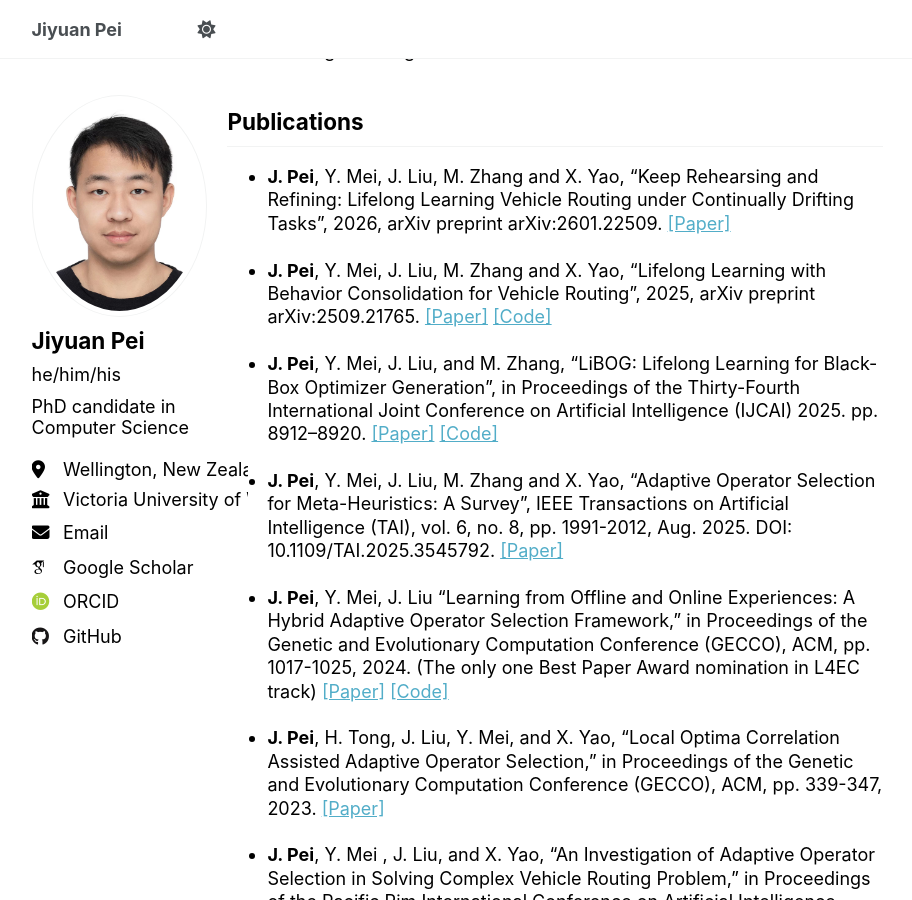
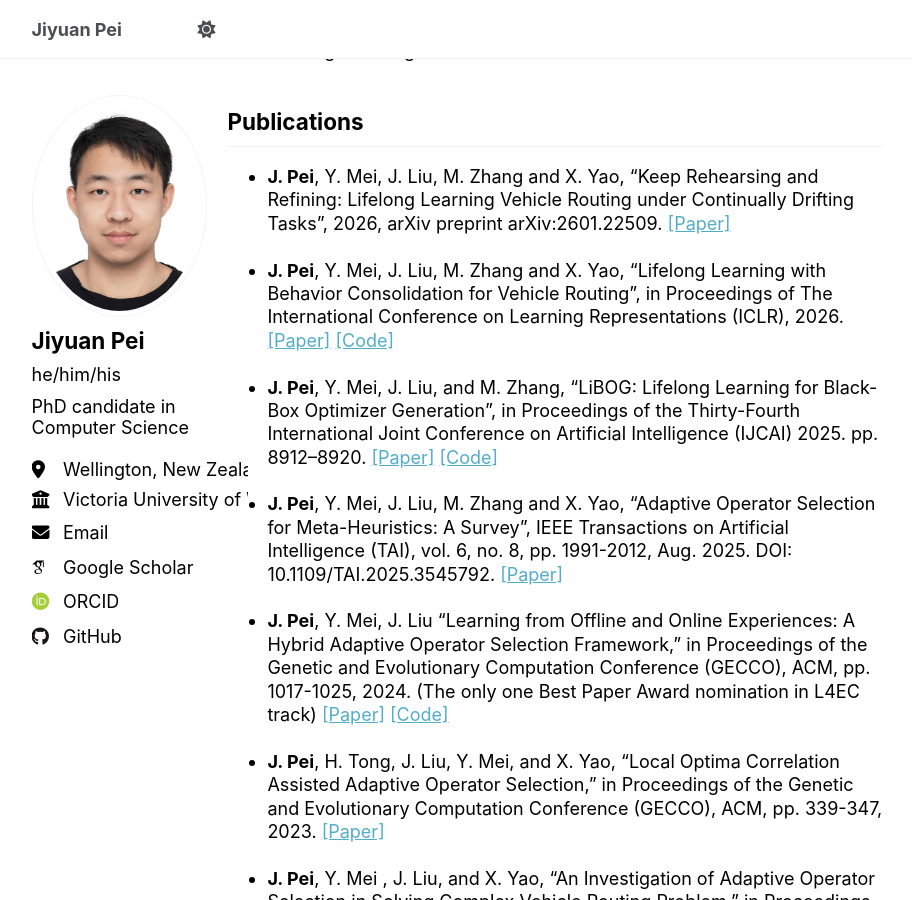
Before and after one commit to PeiJY/PeiJY.github.io, a Jekyll site: the page built from _pages/about.md, in a window 1280 px wide and 900 px high, scrolled down 470 px. Shown: the whole window, without its empty margins (164-1076 px from the left). Built offline with Jekyll 4.4.1, drawn with Linux system fonts in a browser that asks for light colours; some web fonts are replaced; a script that is not in the unit is left out.

Commit message:
modify paper

```diff
--- a/_pages/about.md
+++ b/_pages/about.md
@@ -23,7 +23,7 @@ I'm currently a PhD candidate in Data Science and Artificial Intelligence & Scho
 
 * **J. Pei**, Y. Mei, J. Liu, M. Zhang and X. Yao, "Keep Rehearsing and Refining: Lifelong Learning Vehicle Routing under Continually Drifting Tasks", 2026, arXiv preprint arXiv:2601.22509. [[Paper]](https://arxiv.org/abs/2601.22509)
 
-* **J. Pei**, Y. Mei, J. Liu, M. Zhang and X. Yao, "Lifelong Learning with Behavior Consolidation for Vehicle Routing", 2025, arXiv preprint arXiv:2509.21765. [[Paper]](https://arxiv.org/abs/2509.21765) [[Code]](https://github.com/PeiJY/LLR-BC)
+* **J. Pei**, Y. Mei, J. Liu, M. Zhang and X. Yao, "Lifelong Learning with Behavior Consolidation for Vehicle Routing", in Proceedings of The International Conference on Learning Representations (ICLR), 2026. [[Paper]](https://arxiv.org/abs/2509.21765) [[Code]](https://github.com/PeiJY/LLR-BC)
 
 * **J. Pei**, Y. Mei, J. Liu, and M. Zhang, "LiBOG: Lifelong Learning for Black-Box Optimizer Generation", in Proceedings of the Thirty-Fourth International Joint Conference on Artificial Intelligence (IJCAI) 2025. pp. 8912--8920. [[Paper]](https://www.ijcai.org/proceedings/2025/991) [[Code]](https://github.com/PeiJY/LiBOG)
 
```
